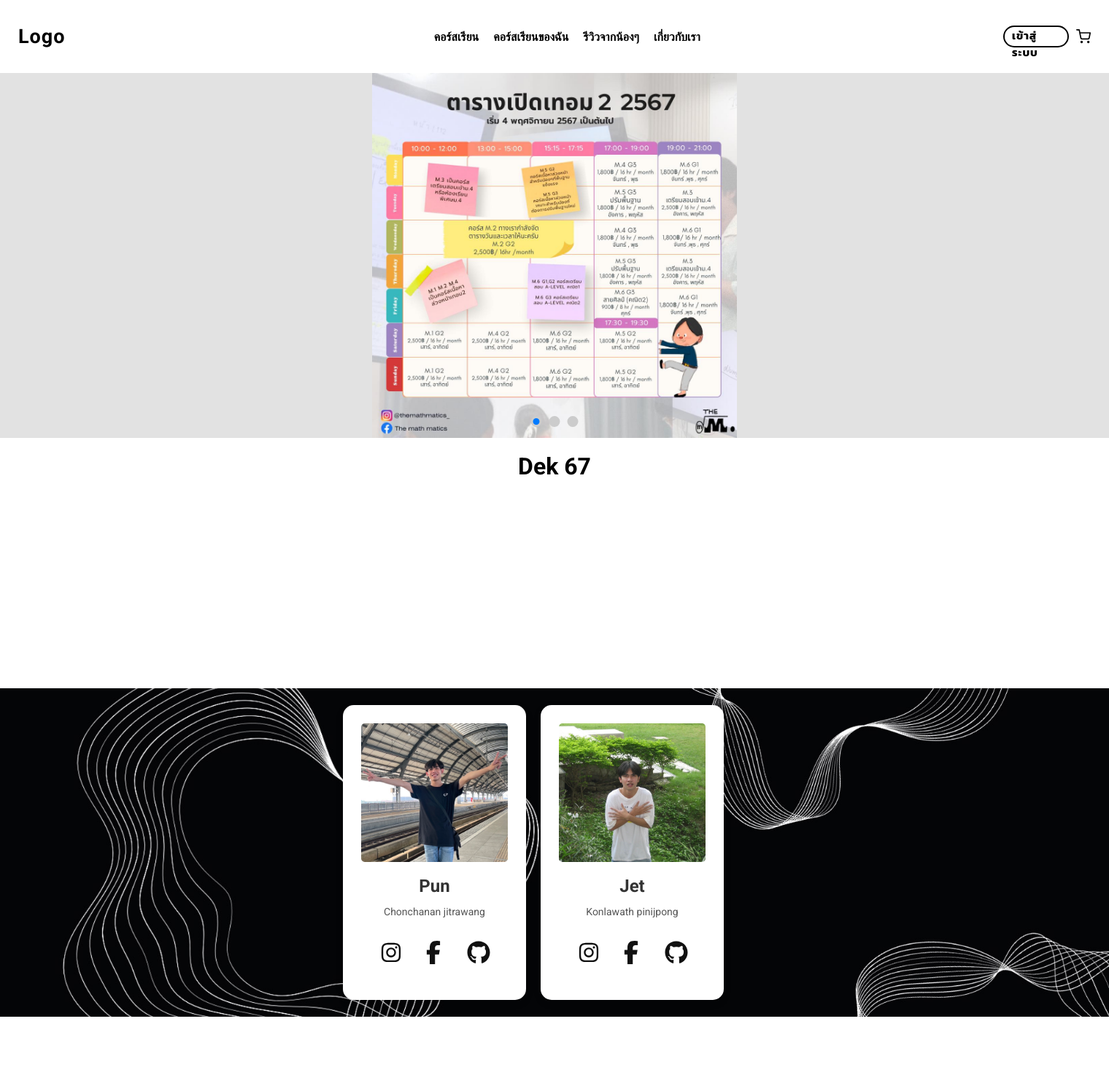
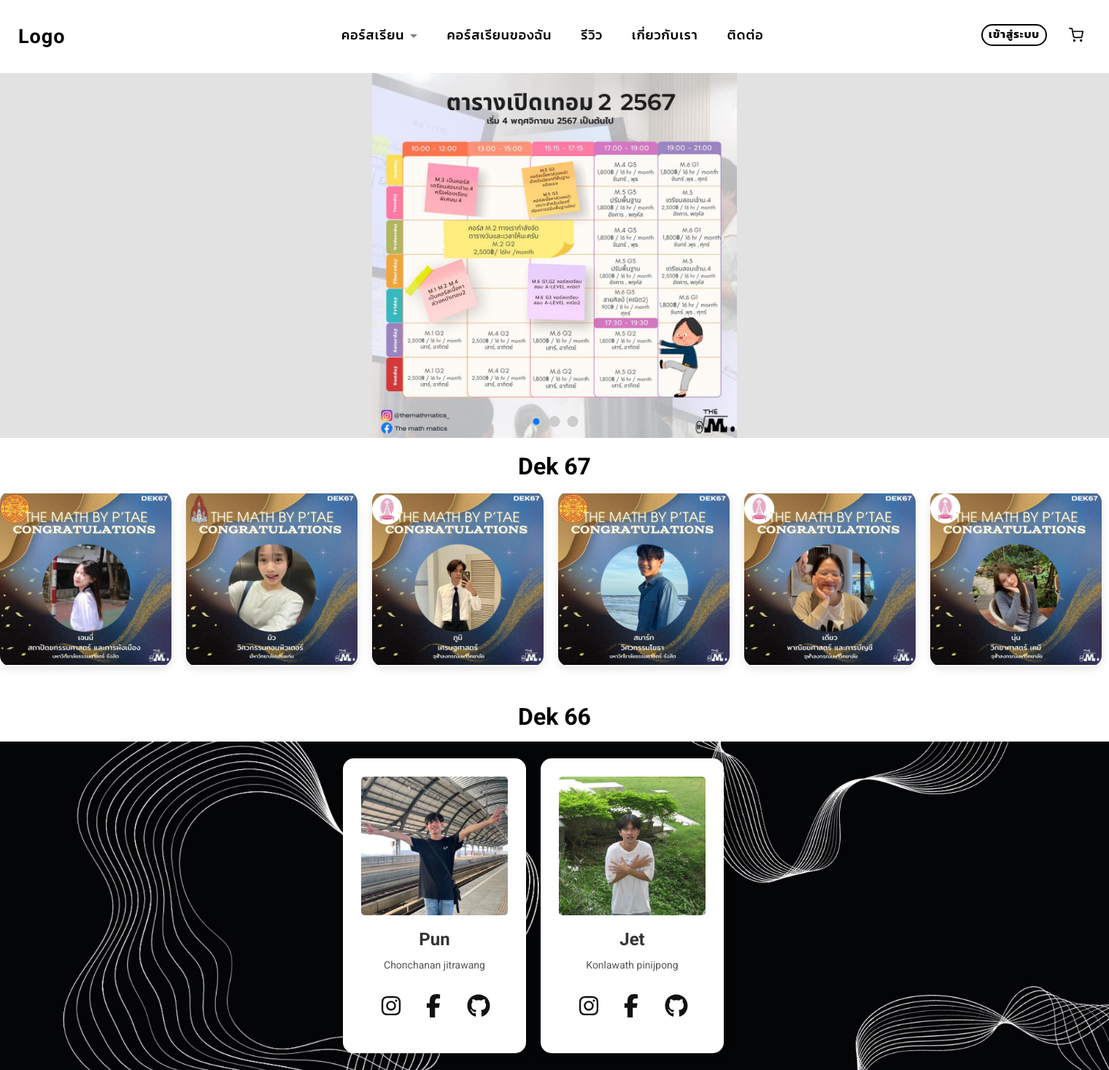
Before and after one commit to SETPOINT1/PAYCLASS, a Django app: page / in a window 1520 px wide. Shown: the whole page at 73% size. Before the commit the page ends 1393 px from the top, so only its background shows below. Run offline with Django 5.2, Linux system fonts and the light colour scheme.

Commit message:
update homepage by jet

```diff
--- a/WebApp/myproject/homepage/templates/homepage/home.html
+++ b/WebApp/myproject/homepage/templates/homepage/home.html
@@ -4,7 +4,7 @@
 <head>
     <meta charset="UTF-8">
     <meta name="viewport" content="width=device-width, initial-scale=1.0">
-    <title>Home Page</title>
+    <title>TheMathmatics</title>
     <link rel="stylesheet" href="{% static 'payclass/css/style.css' %}">
 </head>
 <body>
@@ -17,18 +17,27 @@
             </div>
 
             <div class="menu">
-                <h4>คอร์สเรียน</h4>
-                <h4>คอร์สเรียนของฉัน</h4>
-                <h4>รีวิวจากน้องๆ</h4>
-                <h4>เกี่ยวกับเรา</h4>
+                <div class="dropdown">
+                    <a href="#">คอร์สเรียน</a>
+                    <div class="dropdown-content">
+                      <a href="#">มัธยมต้น</a>
+                      <a href="#">มัธยมปลาย</a>
+                    </div>
+                </div>
+                <a href="#">คอร์สเรียนของฉัน</a>
+                <a href="#">รีวิว</a>
+                <a href="#">เกี่ยวกับเรา</a>
+                <a href="#">ติดต่อ</a>
             </div>
 
             <div class="regis-buy">
+                <a href="{% url 'login' %}">
                     <div class="login-bar">
-                    <a href="{% url 'login' %}">
                         <p>เข้าสู่ระบบ</p>
+                    </div>
                 </a>
-                </div>
+
+                <a href="#">
                     <button class="cart">
                         <svg
                             class="icon"
@@ -49,6 +58,7 @@
                             ></path>
                         </svg>
                     </button>
+                </a>
             </div>
         </nav>
 
@@ -65,15 +75,22 @@
                     </div>
                 </div>
             </div>
+
             <h1>Dek 67</h1>
             <div class="dek67">
-                <div class="tiao"></div>
-                <div class="phum"></div>
-                <div class="jenny"></div>
-                <div class="smart"></div>
-                <div class="mew"></div>
+                <img src="../static/payclass/resource/dek67-jenny.jpg" alt="">
+                <img src="../static/payclass/resource/dek67-mew.jpg" alt="">
+                <img src="../static/payclass/resource/dek67-phum.jpg" alt="">
+                <img src="../static/payclass/resource/dek67-smart.jpg" alt="">
+                <img src="../static/payclass/resource/dek67-tiao.jpg" alt="">
+                <img src="../static/payclass/resource/dek67-nun.jpg" alt="">
             </div>
+
+            <h1>Dek 66</h1>
+            <div class="dek66">
+
             </div>
+        <div>
 
         <footer>
             <div class="footer-all">
```
Lines whose indentation alone changed are shown as unchanged.
